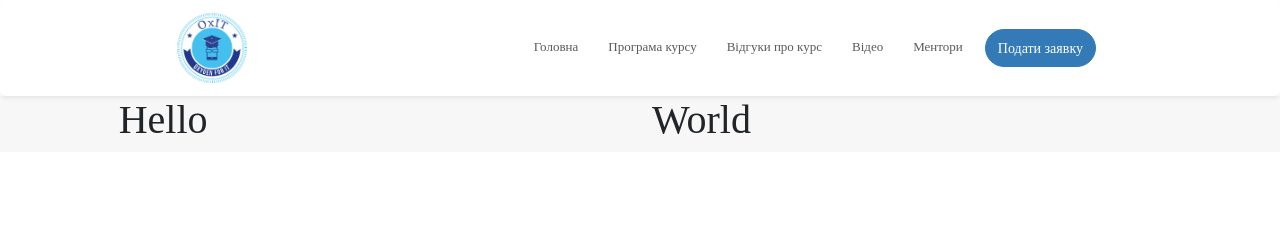
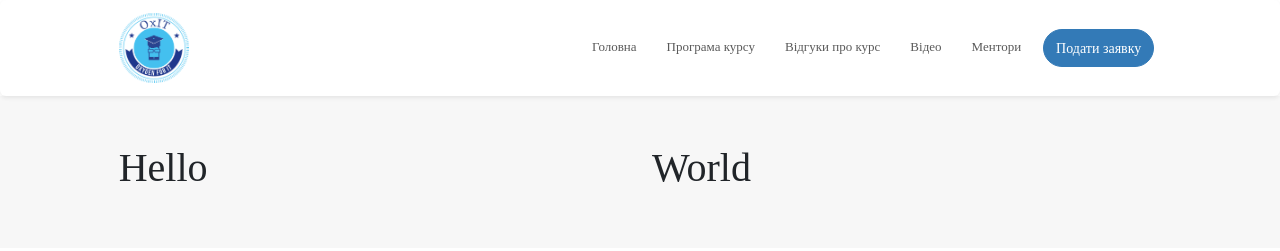
Before and after one commit to Solidarov/landing-page-oxit, a website: page src/index.html in a window 1280 px wide. Drawn offline with Linux system fonts and the light colour scheme.

Commit message:
fix: Resolve header styling and content padding issues
Fixed sticky header functionality to work properly across all device sizes by
removing conflicting position:relative style. Made burger menu button background
visible with proper primary color. Adjusted content padding below the header to
maintain consistent spacing when header is sticky.

```diff
--- a/src/index.html
+++ b/src/index.html
@@ -11,12 +11,12 @@
     <script src="scripts/bootstrap.bundle.min.js"></script>
 </head>
 <body>
-    <header class="shadow-sm rounded">
-    <div class="container">
+    <header class="shadow-sm rounded sticky-top bg-white">
+    <div class="container-fluid">
         <div class="row">
           <div class="col-1"></div>
           <div class="col-10">
-            <nav class="navbar navbar-expand-lg sticky-top">
+            <nav class="navbar navbar-expand-lg">
               <div class="container-fluid px-0">
                 <a class="navbar-brand" href="#"><img src="./assets/images/logo_Oxit.png" height="70"></a>
 
@@ -54,14 +54,14 @@
         </div>
     </div>
     </header>
-    <div class="container-fluid" style="background-color: #F7F7F7">
+    <div class="container-fluid bg-secondary">
         <div class="row">
             <div class="col-1"></div>
-            <div class="col-5">
-                <h1>Hello</h1>
+            <div class="col-lg-5 col-12 py-5">
+              <h1>Hello</h1>
             </div>
-            <div class="col-5">
-                <h1>World</h1>
+            <div class="col-lg-5 col-12 py-5">
+              <h1>World</h1>
             </div>
             <div class="col-1"></div>
         </div>
--- a/src/styles/main.scss
+++ b/src/styles/main.scss
@@ -3,6 +3,7 @@
 
 // Include any default variable overrides here (though functions won't be available)
 $primary: #337AB7;
+$secondary: #F7F7F7;
 
 @import "../../node_modules/bootstrap/scss/bootstrap.scss";
 
```
Also changed, not shown: src/styles/main.css.
